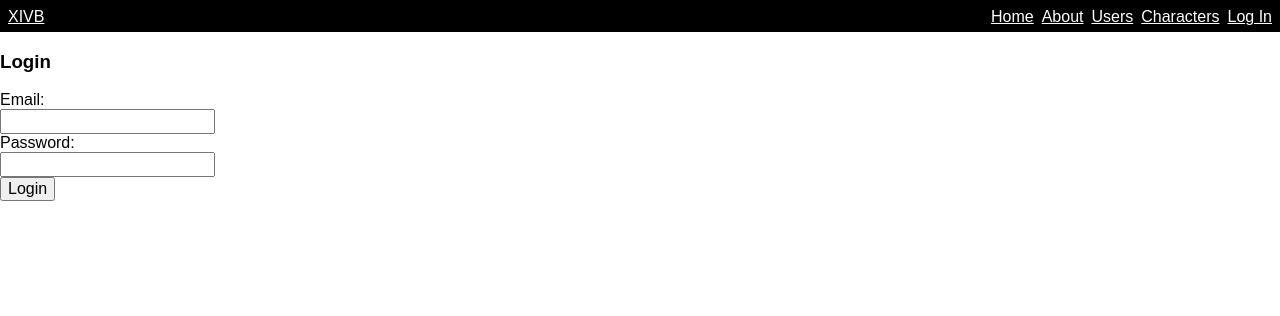
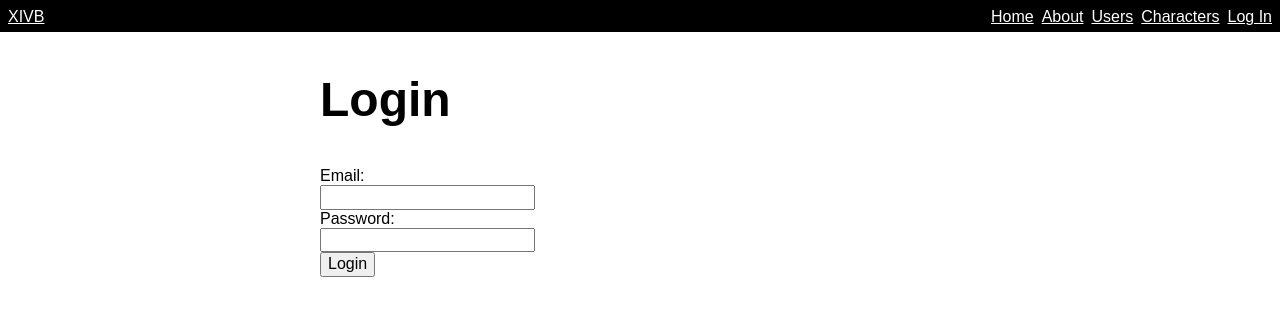
Before and after one commit to eadpearce/xivb, a React (Create React App) app in the folder client/: page /login in a window 1280 px wide. Shown: the top 316 px of the page. Built offline with nearby package versions, Linux system fonts and the light colour scheme.

Commit message:
Added loading component to login page

```diff
--- a/client/src/pages/Home.js
+++ b/client/src/pages/Home.js
@@ -1,16 +1,17 @@
 import React, { Component } from 'react'
 import Auth from '../Auth'
 import { Link } from 'react-router'
+import classLists from '../css/classLists'
 
 class Home extends Component {
   render() {
     return (Auth.isLoggedIn()) ? ( // USER DASHBOARD
-      <div>
+      <div className={classLists.container}>
       <h2 className="f1">Dashboard</h2>
       <Link to="/posts/new">New post</Link>
       </div>
     ) : ( // HOMEPAGE
-      <div>
+      <div className={classLists.container}>
       <h2 className="f1">Home</h2>
       </div>
     );
--- a/client/src/pages/Login.js
+++ b/client/src/pages/Login.js
@@ -1,11 +1,15 @@
 import React, { Component } from 'react'
 import Auth from '../Auth'
+import classLists from '../css/classLists'
+import Loading from '../components/Loading'
 
 class Login extends Component {
   constructor(props) {
     super(props);
     this.state = {
-      user: {email: '', password: ''}
+      user: {email: '', password: ''},
+      errors: '',
+      loaded: true
     };
     this.onChange = this.onChange.bind(this);
     this.onSubmit = this.onSubmit.bind(this);
@@ -17,6 +21,7 @@ class Login extends Component {
     this.setState({ user });
   }
   onSubmit(e) {
+    this.setState({ loaded: false });
     e.preventDefault();
     // send a req to /login with credentials
     fetch('/api/login', {
@@ -33,6 +38,7 @@ class Login extends Component {
     .then(res => res.json())
     // get the token back
     .then(data => {
+      this.setState({ loaded: true });
       if (data.token) {
         const token = data.token;
         // save token to localStorage with Auth
@@ -45,9 +51,13 @@ class Login extends Component {
   }
   render() {
     const user = this.state.user;
+    let error = null;
+    let loading = null;
+    if (!this.state.loaded) loading = <Loading/>;
+    if (this.state.errors[0]) error = <p className="red">{this.state.errors[0]}</p>
     return (
-      <div>
-      <h3>Login</h3>
+      <div className={classLists.container}>
+      <h2 className="f1">Login</h2>
       <form action="/" onSubmit={this.onSubmit}>
       <label htmlFor="email">Email:</label>
       <input
@@ -69,6 +79,8 @@ class Login extends Component {
         className="db"
         type="submit" value="Login"></input>
       </form>
+      {error}
+      {loading}
       </div>
     )
   }
--- a/client/src/pages/characters/index.js
+++ b/client/src/pages/characters/index.js
@@ -2,6 +2,7 @@ import React, { Component } from 'react'
 import NavLink from '../../components/NavLink'
 import Loading from '../../components/Loading'
 import Auth from '../../Auth'
+import classLists from '../../css/classLists'
 
 class Characters extends Component {
   constructor(props) {
@@ -25,7 +26,7 @@ class Characters extends Component {
   render() {
     const characters = this.state.characters;
     return (this.state.loaded) ? (
-      <div>
+      <div className={classLists.container}>
       {characters.map((character, index) => {
         return (
           <li key={ index }>
--- a/client/src/pages/characters/show.js
+++ b/client/src/pages/characters/show.js
@@ -3,6 +3,7 @@ import NavLink from '../../components/NavLink'
 import { Link } from 'react-router'
 import Auth from '../../Auth'
 import Loading from '../../components/Loading'
+import classLists from '../../css/classLists'
 
 class Character extends Component {
   constructor(props) {
@@ -28,7 +29,7 @@ class Character extends Component {
     const character = this.state.character;
     return (this.state.loaded) ?
     (
-      <div>
+      <div className={classLists.container}>
         <h2><NavLink to={'/characters/'+character.id}>{character.data.name}</NavLink>'s Profile</h2>
         <p><b>Played by: </b><Link to={'/users/'+character.user.username}>{character.user.username}</Link> on {character.data.data.server}</p>
         <p><b>About: </b>{character.about}</p>
--- a/client/src/pages/posts/index.js
+++ b/client/src/pages/posts/index.js
@@ -3,6 +3,7 @@ import NavLink from '../../components/NavLink'
 import Loading from '../../components/Loading'
 import {Link} from 'react-router'
 import Auth from '../../Auth'
+import classLists from '../../css/classLists'
 
 class Posts extends Component {
   constructor(props) {
@@ -27,7 +28,7 @@ class Posts extends Component {
   render() {
     const posts = this.state.posts;
     return (this.state.loaded) ? (
-      <div>
+      <div className={classLists.container}>
       {posts.map(post => {
         return (
           <div key={post.id}>
--- a/client/src/pages/posts/show.js
+++ b/client/src/pages/posts/show.js
@@ -3,6 +3,7 @@ import NavLink from '../../components/NavLink'
 import Loading from '../../components/Loading'
 import {Link} from 'react-router'
 import Auth from '../../Auth'
+import classLists from '../../css/classLists'
 
 class Post extends Component {
   constructor(props) {
@@ -26,7 +27,7 @@ class Post extends Component {
   render() {
     const post = this.state.post;
     return (this.state.loaded) ? (
-      <div>
+      <div className={classLists.container}>
       <h2>{post.title}</h2>
       <p>Posted at {post.created_at} by <Link to={"/users/"+post.user.username}>{post.user.username}</Link></p>
       <p>{post.body}</p>
--- a/client/src/pages/users/index.js
+++ b/client/src/pages/users/index.js
@@ -2,6 +2,7 @@ import React, { Component } from 'react'
 import NavLink from '../../components/NavLink'
 import Loading from '../../components/Loading'
 import Auth from '../../Auth'
+import classLists from '../../css/classLists'
 
 class Users extends Component {
   constructor(props) {
@@ -24,7 +25,7 @@ class Users extends Component {
     const users = this.state.users;
     return (this.state.loaded) ?
     (
-      <div>
+      <div className={classLists.container}>
       {users.map(user => {
         return (
           <li key={user.id}>
--- a/client/src/pages/users/show.js
+++ b/client/src/pages/users/show.js
@@ -3,6 +3,7 @@ import NavLink from '../../components/NavLink'
 import Loading from '../../components/Loading'
 import {Link} from 'react-router'
 import Auth from '../../Auth'
+import classLists from '../../css/classLists'
 
 class User extends Component {
   constructor(props) {
@@ -27,7 +28,7 @@ class User extends Component {
     const user = this.state.user;
     return (this.state.loaded) ?
     (
-      <div>
+      <div className={classLists.container}>
         <h2><NavLink to={'/users/'+user.username}>{user.username}</NavLink>'s Profile</h2>
         <p><b>Main Character: </b>
           <Link to={'/characters/'+user.main.id}>{user.main.data.name} <i>"{user.main.data.data.title}"</i></Link> on {user.main.data.server}</p>
```
